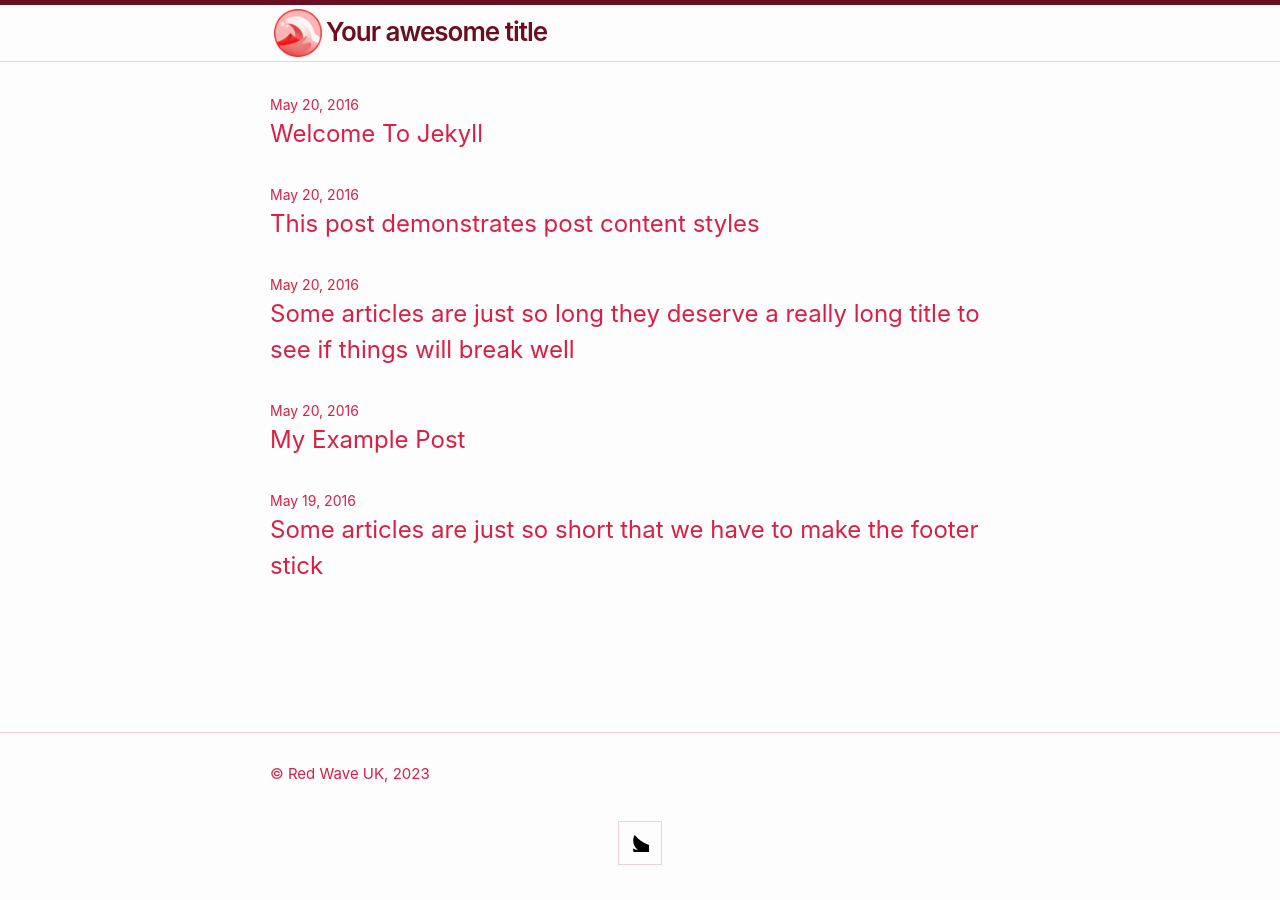
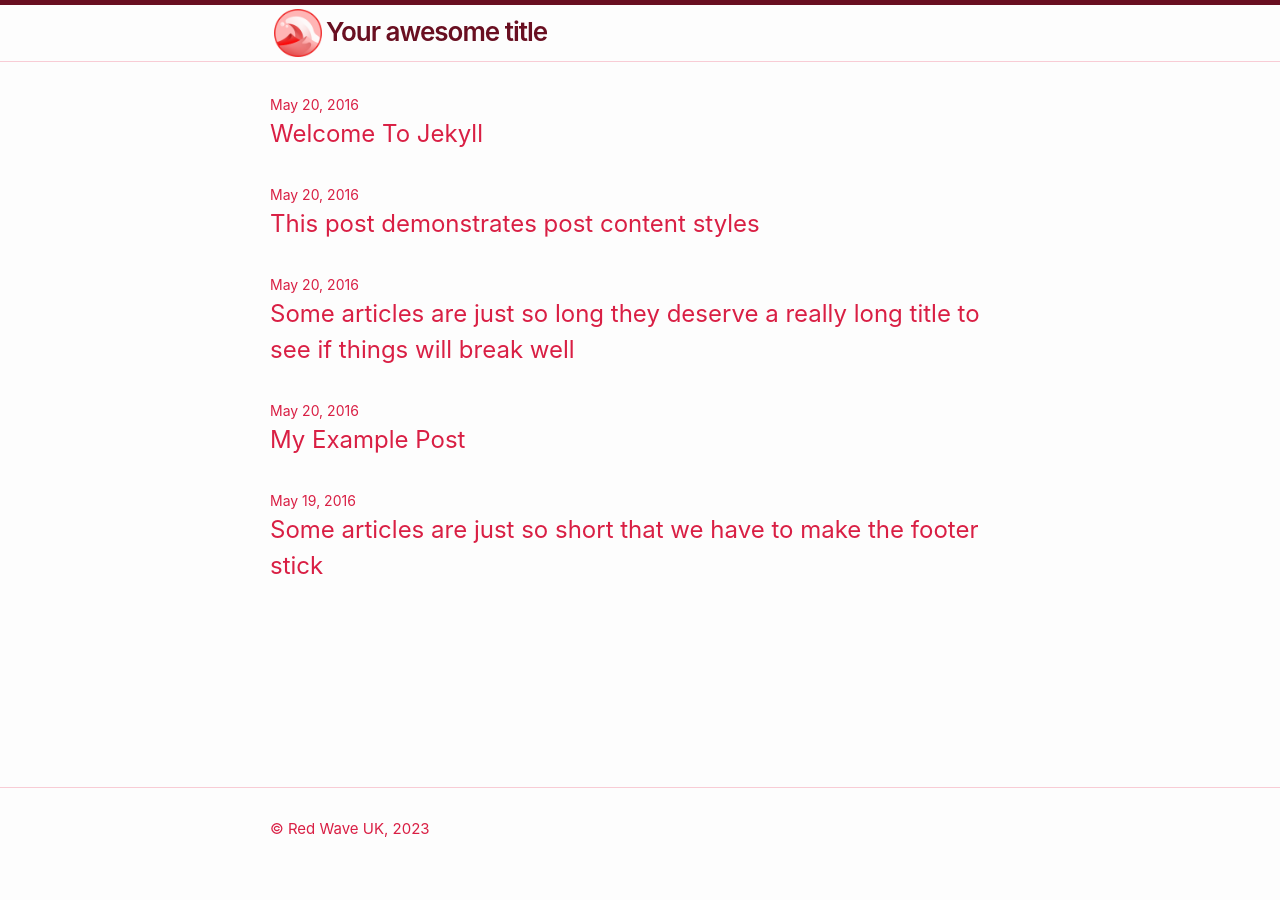
Before and after one commit to rjstelling/redwave, a Jekyll site: the page built from index.md, in a window 1280 px wide. Built offline with Jekyll 4.4.1, drawn with Linux system fonts in a browser that asks for light colours.

Commit message:
Removed socials

```diff
--- a/_includes/footer.html
+++ b/_includes/footer.html
@@ -5,11 +5,11 @@
 
     <div class="footer-col-wrapper">
       <div class="footer-col">
-        <p>&copy; <a href="/contact">Red Wave UK</a>, 2023</p>
+        <p><a href="/contact">&copy; Red Wave UK, 2023</a></p>
       </div>
     </div>
 
-
+<!--
     <div class="social-links">
 
     <ul class="social-media-list">
@@ -23,7 +23,7 @@
 	</ul>
 
     </div>
-
+-->
   </div>
 
 </footer>
```
